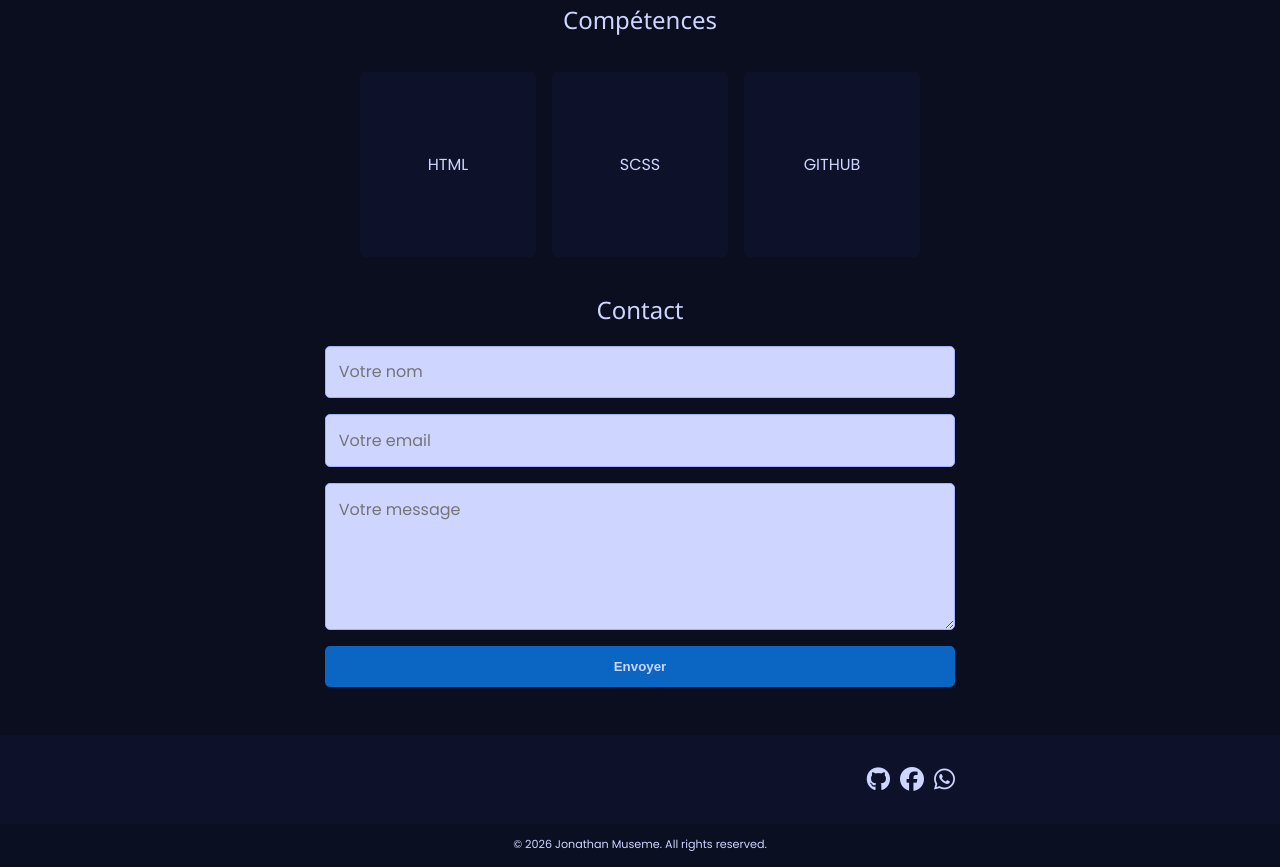
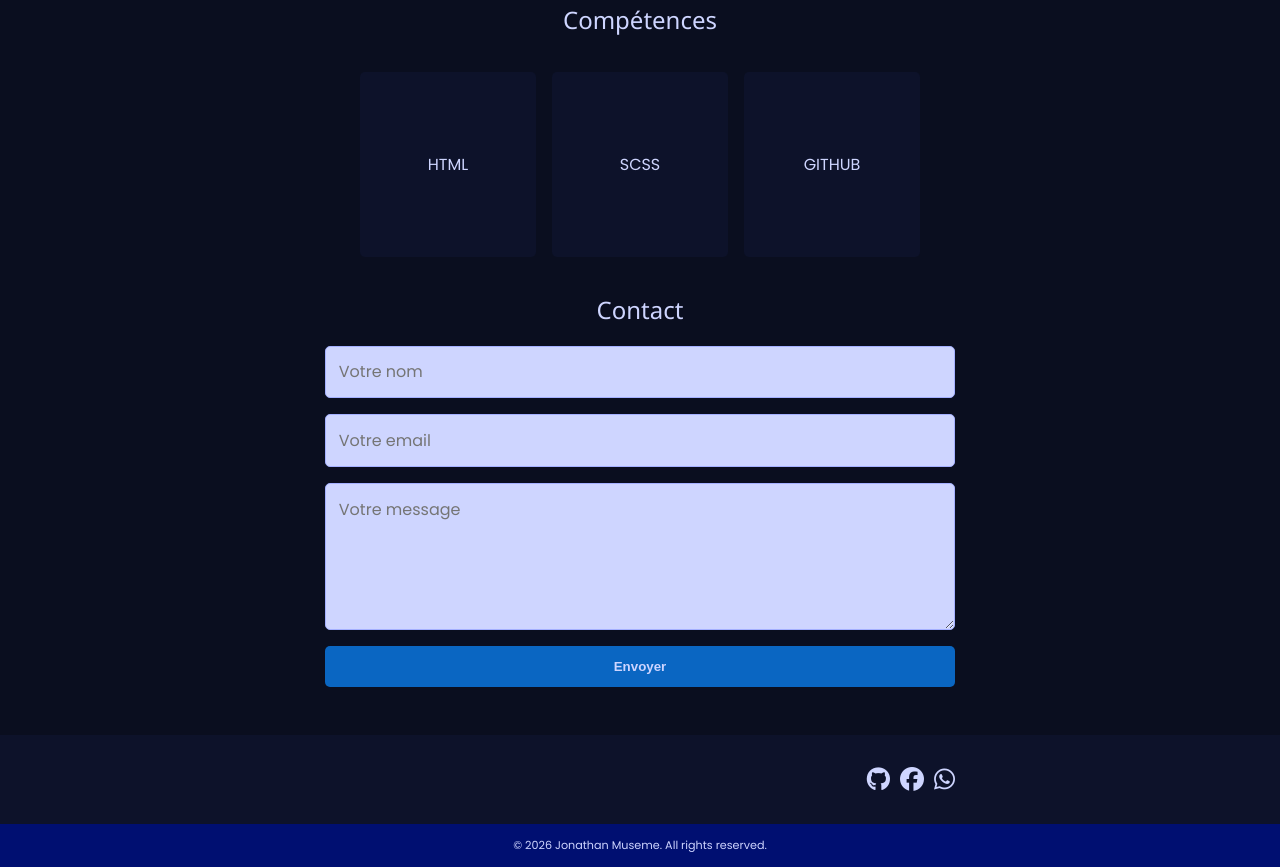
Before and after one commit to Jonathan-024/Portfolio-v1, a plain HTML site: page index.html in a window 1280 px wide. Shown: the part 580-1447 px from the top of the page. Drawn offline with Linux system fonts and the light colour scheme.

Commit message:
portfolio v1.5

```diff
--- a/scss/main.scss
+++ b/scss/main.scss
@@ -256,10 +256,10 @@ footer {
 
   .footer__copy {
     margin: auto;
-    padding: 1px 0;
+    padding: 0.1rem;
     font-size: 0.7rem;
     text-align: center;
 
-    @include dark-surface($surface, 2%);
+    @include dark-surface($hover-color, 60%);
   }
 }
```
Also changed, not shown: css/main.css, 1 other file.
